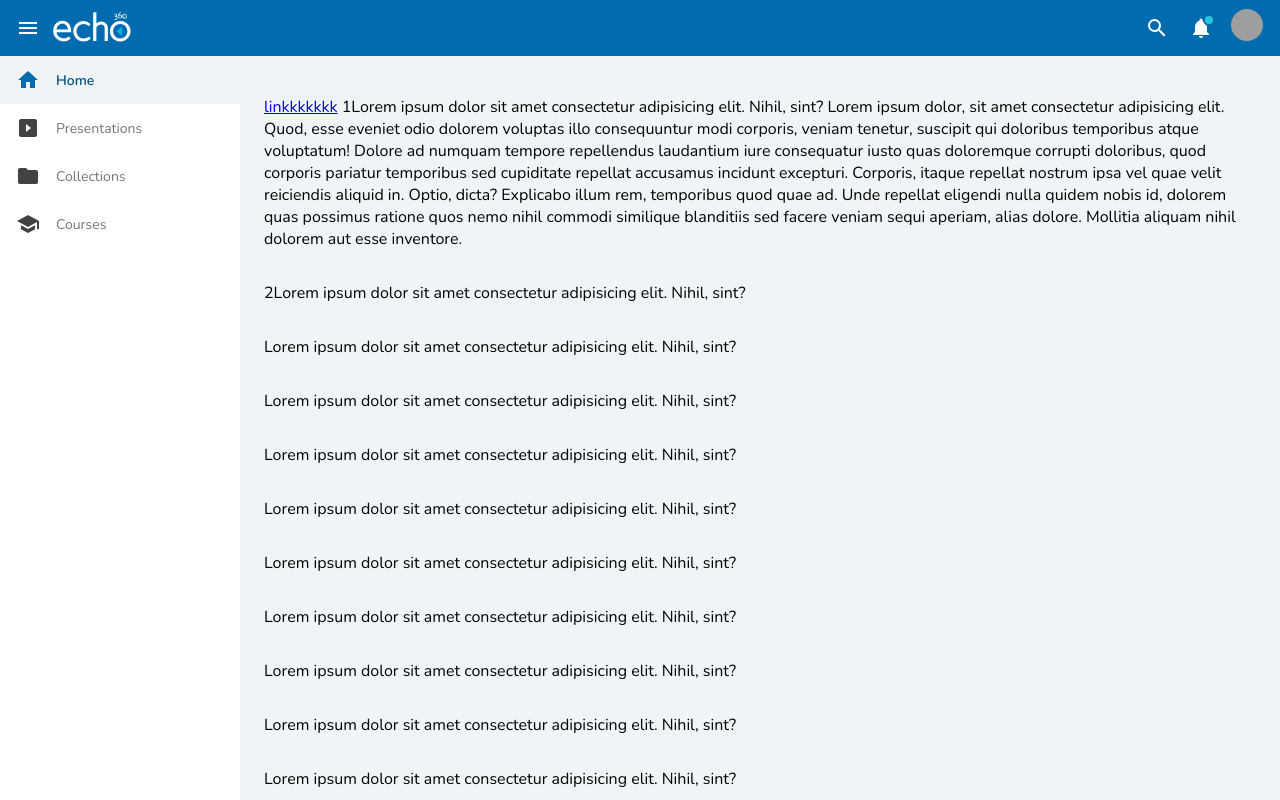
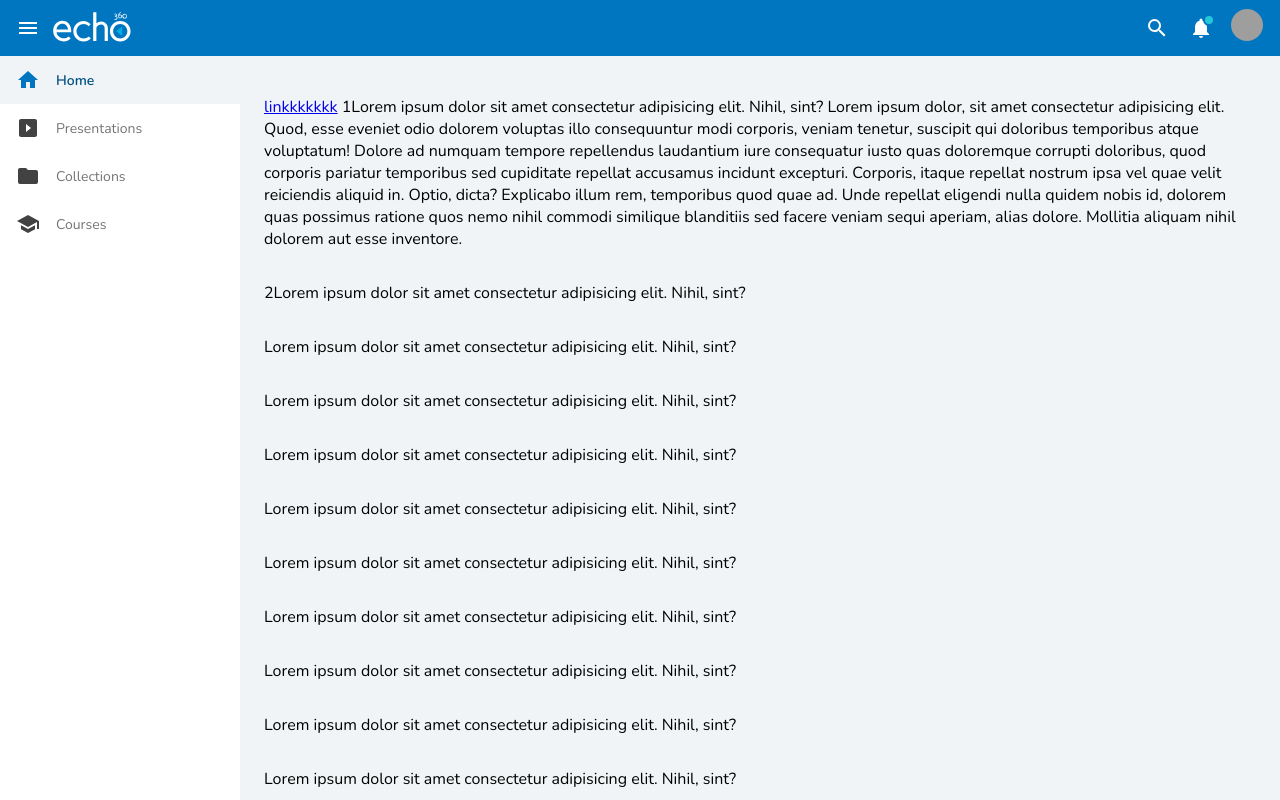
Before and after one commit to jfffrsn/admin-nav, a plain HTML site: page index.html in a window 1280 px wide. Shown: the top 800 px of the page. Drawn offline with nearby package versions, Linux system fonts and the light colour scheme; grey boxes are pictures that could not be loaded.

Commit message:
blue changed

```diff
--- a/style.css
+++ b/style.css
@@ -51,13 +51,13 @@ body[opened] {
 
 :root {
   --app-topbar-height: 56px;
-  --app-topbar-bg-color: #006bae;
+  --app-topbar-bg-color: #0076c0;
   --app-topbar-btn-bg: transparent;
   --app-topbar-btn-bg-hover: #007ece;
   --app-navicon-inactive: #fff;
   --app-sidebar-width: 240px;
   --app-guide-bg-color: #fff;
-  --app-guide-header-bg: #006bae;
+  --app-guide-header-bg: #0076c0;
   --app-mini-guide-bg-color: #fff;
   --app-mini-guide-width: 72px;
   --app-main-bg: #f0f4f6;
@@ -65,7 +65,7 @@ body[opened] {
   --padding-base-2x: 16px;
   --padding-base-3x: 24px;
   --app-icon-inactive: #424242;
-  --app-icon-active: #006bae;
+  --app-icon-active: #0076c0;
   --app-nav-link-bg: transparent;
   --app-nav-link-bg-active: #f0f4f6;
   --app-nav-link-bg-hover: #e4eff4;
```
